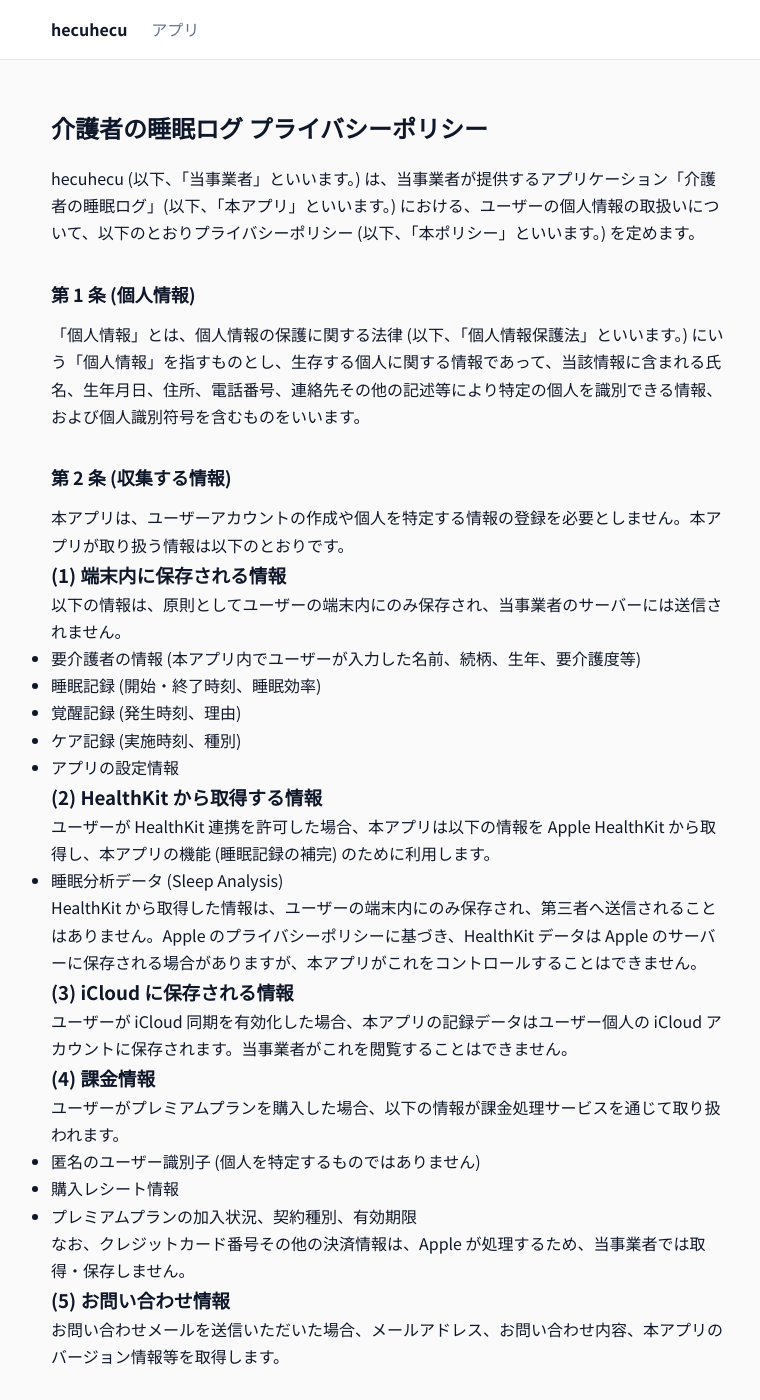
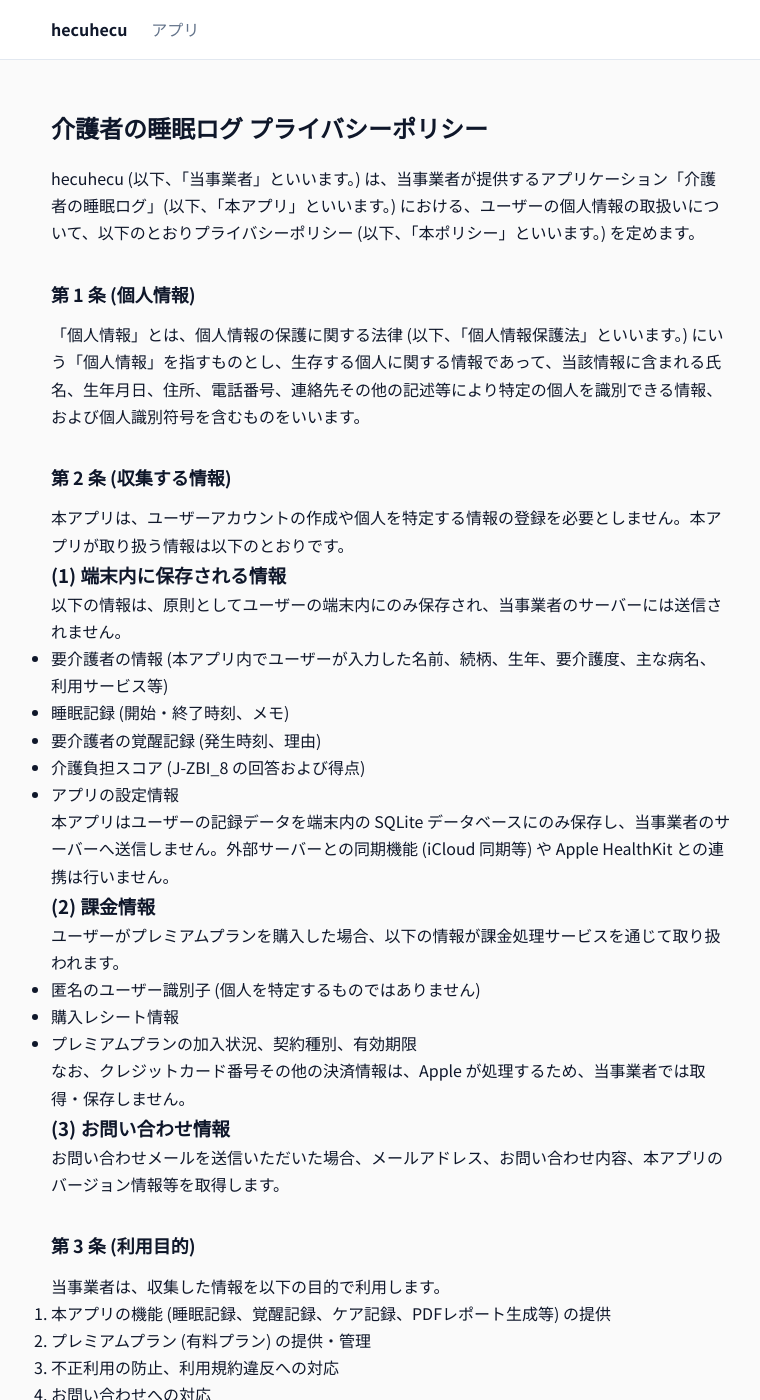
Before and after one commit to hecuhecu/hecuhecu.github.io, a Jekyll site: the page built from apps/caregiver-sleep-v2/privacy.md, in a window 1280 px wide and 1400 px high. Shown: the whole window, without its empty margins (249-1009 px from the left). Built offline with Jekyll 4.4.1, drawn with Linux system fonts in a browser that asks for light colours; some of the changed text lies outside the part shown.

Commit message:
caregiver-sleep-v2 legal: remove HealthKit/iCloud (unused), iOS 15.0
privacy.md described HealthKit + iCloud sync the app never uses (review risk).
Replaced with accurate 'local SQLite only, no sync/HealthKit'. tokushoho iOS 15.0.

Co-Authored-By: Claude Opus 4.8 (1M context) <noreply@anthropic.com>

```diff
--- a/apps/caregiver-sleep-v2/privacy.md
+++ b/apps/caregiver-sleep-v2/privacy.md
@@ -20,25 +20,15 @@ hecuhecu (以下、「当事業者」といいます。) は、当事業者が
 
 以下の情報は、原則としてユーザーの端末内にのみ保存され、当事業者のサーバーには送信されません。
 
-- 要介護者の情報 (本アプリ内でユーザーが入力した名前、続柄、生年、要介護度等)
-- 睡眠記録 (開始・終了時刻、睡眠効率)
-- 覚醒記録 (発生時刻、理由)
-- ケア記録 (実施時刻、種別)
+- 要介護者の情報 (本アプリ内でユーザーが入力した名前、続柄、生年、要介護度、主な病名、利用サービス等)
+- 睡眠記録 (開始・終了時刻、メモ)
+- 要介護者の覚醒記録 (発生時刻、理由)
+- 介護負担スコア (J-ZBI_8 の回答および得点)
 - アプリの設定情報
 
-### (2) HealthKit から取得する情報
+本アプリはユーザーの記録データを端末内の SQLite データベースにのみ保存し、当事業者のサーバーへ送信しません。外部サーバーとの同期機能 (iCloud 同期等) や Apple HealthKit との連携は行いません。
 
-ユーザーが HealthKit 連携を許可した場合、本アプリは以下の情報を Apple HealthKit から取得し、本アプリの機能 (睡眠記録の補完) のために利用します。
-
-- 睡眠分析データ (Sleep Analysis)
-
-HealthKit から取得した情報は、ユーザーの端末内にのみ保存され、第三者へ送信されることはありません。Apple のプライバシーポリシーに基づき、HealthKit データは Apple のサーバーに保存される場合がありますが、本アプリがこれをコントロールすることはできません。
-
-### (3) iCloud に保存される情報
-
-ユーザーが iCloud 同期を有効化した場合、本アプリの記録データはユーザー個人の iCloud アカウントに保存されます。当事業者がこれを閲覧することはできません。
-
-### (4) 課金情報
+### (2) 課金情報
 
 ユーザーがプレミアムプランを購入した場合、以下の情報が課金処理サービスを通じて取り扱われます。
 
@@ -48,7 +38,7 @@ HealthKit から取得した情報は、ユーザーの端末内にのみ保存
 
 なお、クレジットカード番号その他の決済情報は、Apple が処理するため、当事業者では取得・保存しません。
 
-### (5) お問い合わせ情報
+### (3) お問い合わせ情報
 
 お問い合わせメールを送信いただいた場合、メールアドレス、お問い合わせ内容、本アプリのバージョン情報等を取得します。
 
@@ -83,8 +73,6 @@ HealthKit から取得した情報は、ユーザーの端末内にのみ保存
 | サービス名 | 提供者 | 利用目的 | データ移転先 | プライバシーポリシー |
 |---|---|---|---|---|
 | RevenueCat | RevenueCat, Inc. (米国) | サブスクリプションの管理 | 米国 | https://www.revenuecat.com/privacy |
-| Apple HealthKit | Apple Inc. (米国) | 睡眠データの参照 | 米国 | https://www.apple.com/legal/privacy/ |
-| Apple iCloud | Apple Inc. (米国) | ユーザー個人領域でのデータ同期 (任意) | 米国・日本 | https://www.apple.com/legal/privacy/ |
 | App Store | Apple Inc. (米国) | アプリの配信および決済処理 | 米国 | https://www.apple.com/legal/privacy/ |
 
 データ移転先について、上記のサービスはユーザーの情報の一部を日本国外 (米国等) に移転する可能性があります。各国における個人情報保護に関する制度の概要は、個人情報保護委員会のウェブサイト (https://www.ppc.go.jp/) をご確認ください。
```
Also changed, not shown: apps/caregiver-sleep-v2/tokushoho.md (+1 -1 lines).
